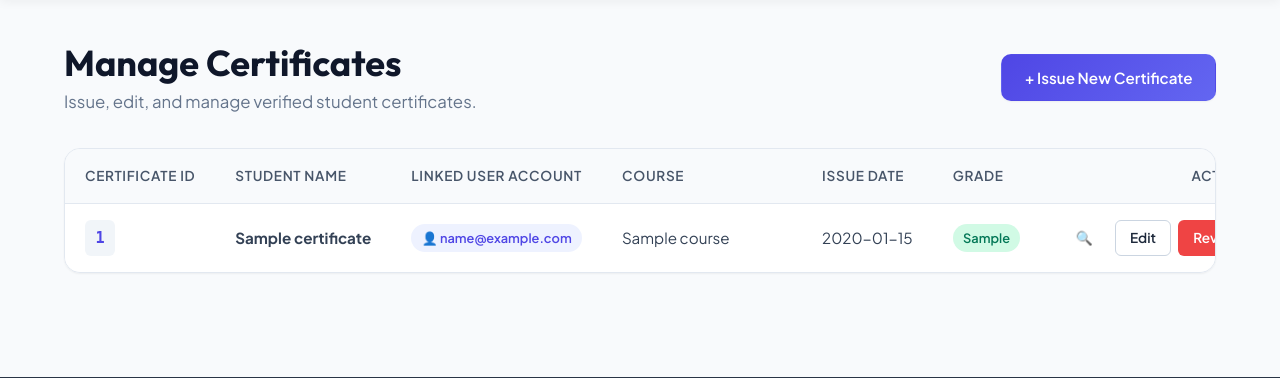
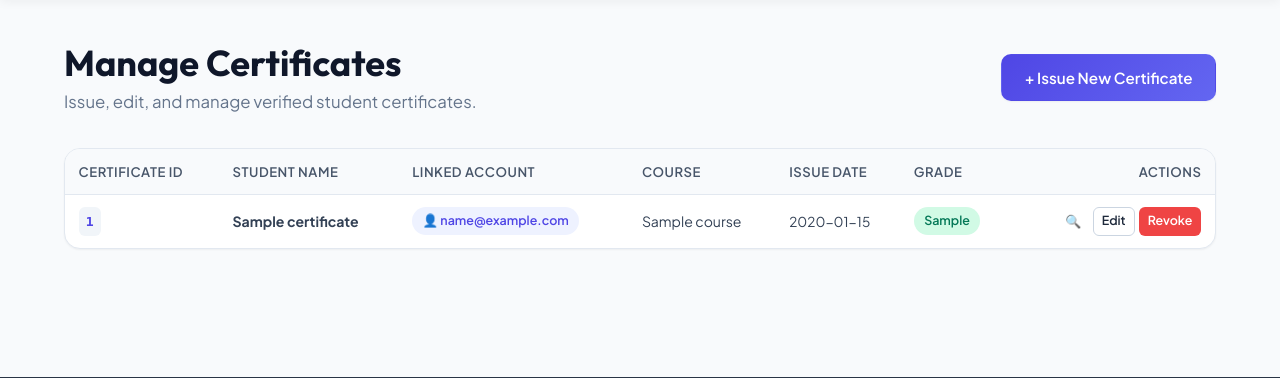
Before and after one commit to Shivam-Patel22/CDAC-CLASS-WEBSITE, a Django app: page /admin-panel/certificates/ in a window 1280 px wide. Shown: the part 69-447 px from the top of the page. Run offline with Django 5.2, Linux system fonts and the light colour scheme; a user stored in the database is signed in; tables that the repository leaves empty hold one stand-in row (values such as "Sample post").

Commit message:
no slider in manage certi option

```diff
--- a/static/css/style.css
+++ b/static/css/style.css
@@ -529,18 +529,18 @@ textarea.form-control {
     background: var(--gray-50);
     color: var(--gray-600);
     font-weight: 600;
-    font-size: 0.85rem;
+    font-size: 0.82rem;
     text-transform: uppercase;
-    letter-spacing: 0.05em;
-    padding: 1rem 1.25rem;
+    letter-spacing: 0.04em;
+    padding: 0.75rem 0.65rem;
     border-bottom: 1px solid var(--gray-200);
     vertical-align: middle;
 }
 
 .custom-table td {
-    padding: 1rem 1.25rem;
+    padding: 0.75rem 0.65rem;
     border-bottom: 1px solid var(--gray-100);
-    font-size: 0.95rem;
+    font-size: 0.88rem;
     color: var(--gray-700);
     vertical-align: middle;
 }
--- a/templates/dashboard/manage_certificates.html
+++ b/templates/dashboard/manage_certificates.html
@@ -17,39 +17,39 @@
         <table class="custom-table">
             <thead>
                 <tr>
-                    <th style="white-space: nowrap;">Certificate ID</th>
+                    <th style="white-space: nowrap; padding-left: 0.85rem;">Certificate ID</th>
                     <th style="white-space: nowrap;">Student Name</th>
-                    <th style="white-space: nowrap;">Linked User Account</th>
-                    <th style="min-width: 200px;">Course</th>
+                    <th style="white-space: nowrap;">Linked Account</th>
+                    <th>Course</th>
                     <th style="white-space: nowrap;">Issue Date</th>
                     <th style="white-space: nowrap;">Grade</th>
-                    <th style="white-space: nowrap; text-align: right;">Actions</th>
+                    <th style="white-space: nowrap; text-align: right; padding-right: 0.85rem;">Actions</th>
                 </tr>
             </thead>
             <tbody>
                 {% for cert in certificates %}
                 <tr>
-                    <td style="white-space: nowrap;">
-                        <code style="background: var(--gray-100); padding: 0.35rem 0.65rem; border-radius: var(--radius-sm); font-weight: 600; color: var(--primary); white-space: nowrap; display: inline-block;">{{ cert.certificate_id }}</code>
+                    <td style="white-space: nowrap; padding-left: 0.85rem;">
+                        <code style="background: var(--gray-100); padding: 0.25rem 0.45rem; border-radius: var(--radius-sm); font-weight: 600; font-size: 0.82rem; color: var(--primary); white-space: nowrap; display: inline-block;">{{ cert.certificate_id }}</code>
                     </td>
-                    <td style="white-space: nowrap;"><strong>{{ cert.student_name }}</strong></td>
-                    <td style="white-space: nowrap;">
+                    <td style="white-space: nowrap; font-size: 0.88rem;"><strong>{{ cert.student_name }}</strong></td>
+                    <td style="white-space: nowrap; font-size: 0.82rem;">
                         {% if cert.student %}
-                            <span class="badge badge-primary" style="white-space: nowrap; display: inline-block;">👤 {{ cert.student.email }}</span>
+                            <span class="badge badge-primary" style="white-space: nowrap; display: inline-block; font-size: 0.78rem;">👤 {{ cert.student.email }}</span>
                         {% else %}
                             <span style="color: var(--gray-400); font-style: italic;">Unlinked</span>
                         {% endif %}
                     </td>
-                    <td style="min-width: 200px; line-height: 1.4;">{{ cert.course.name }}</td>
-                    <td style="white-space: nowrap;">{{ cert.issue_date|date:"Y-m-d" }}</td>
+                    <td style="font-size: 0.88rem; line-height: 1.35;">{{ cert.course.name }}</td>
+                    <td style="white-space: nowrap; font-size: 0.85rem;">{{ cert.issue_date|date:"Y-m-d" }}</td>
                     <td style="white-space: nowrap;">
-                        {% if cert.grade %}<span class="badge badge-success" style="white-space: nowrap; display: inline-block;">{{ cert.grade }}</span>{% else %}—{% endif %}
+                        {% if cert.grade %}<span class="badge badge-success" style="white-space: nowrap; display: inline-block; font-size: 0.78rem;">{{ cert.grade }}</span>{% else %}—{% endif %}
                     </td>
-                    <td style="white-space: nowrap; text-align: right;">
-                        <div style="display: inline-flex; gap: 0.4rem; align-items: center; justify-content: flex-end; white-space: nowrap;">
-                            <a href="{% url 'certificates:verify' %}?certificate_id={{ cert.certificate_id }}" target="_blank" class="btn btn-ghost btn-sm" title="Verify Certificate">🔍</a>
-                            <a href="{% url 'dashboard:edit_certificate' cert.id %}" class="btn btn-outline-dark btn-sm">Edit</a>
-                            <a href="{% url 'dashboard:revoke_certificate' cert.id %}" class="btn btn-danger btn-sm">Revoke</a>
+                    <td style="white-space: nowrap; text-align: right; padding-right: 0.85rem;">
+                        <div style="display: inline-flex; gap: 0.25rem; align-items: center; justify-content: flex-end; white-space: nowrap;">
+                            <a href="{% url 'certificates:verify' %}?certificate_id={{ cert.certificate_id }}" target="_blank" class="btn btn-ghost btn-sm" style="padding: 0.2rem 0.4rem; font-size: 0.8rem;" title="Verify Certificate">🔍</a>
+                            <a href="{% url 'dashboard:edit_certificate' cert.id %}" class="btn btn-outline-dark btn-sm" style="padding: 0.2rem 0.5rem; font-size: 0.78rem;">Edit</a>
+                            <a href="{% url 'dashboard:revoke_certificate' cert.id %}" class="btn btn-danger btn-sm" style="padding: 0.2rem 0.5rem; font-size: 0.78rem;">Revoke</a>
                         </div>
                     </td>
                 </tr>
```
